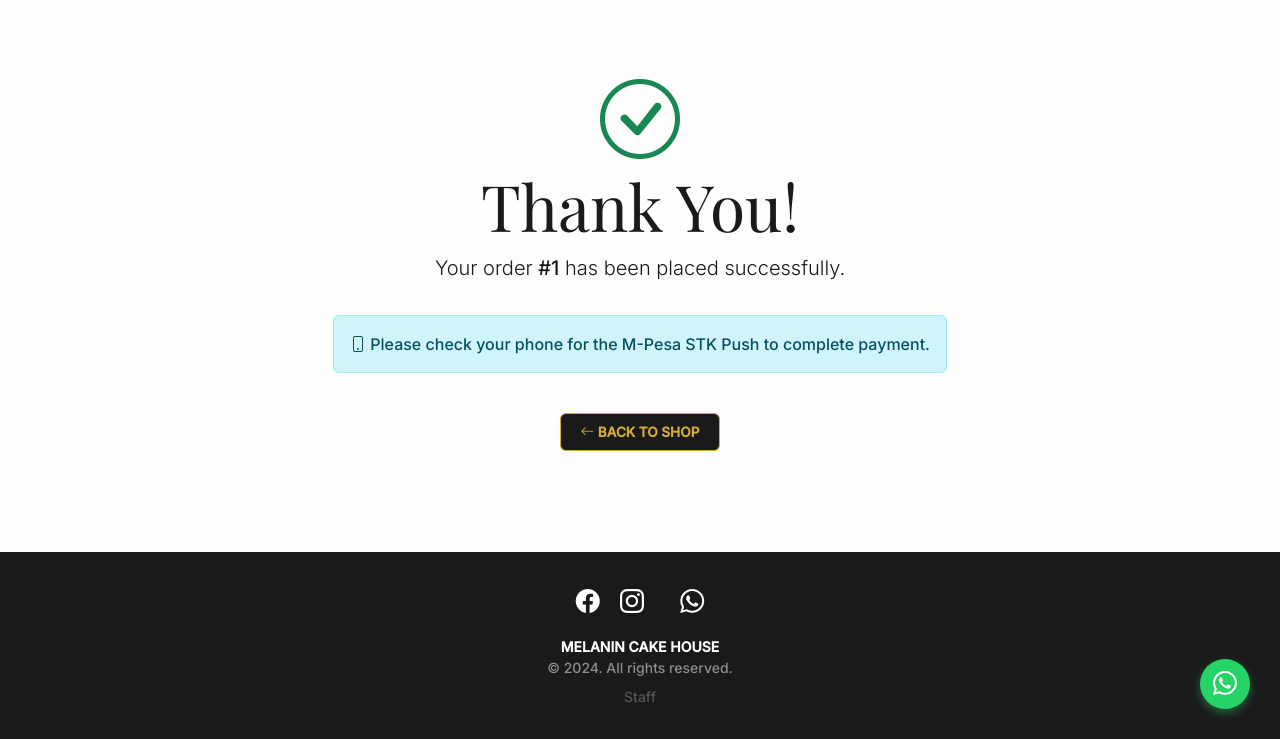
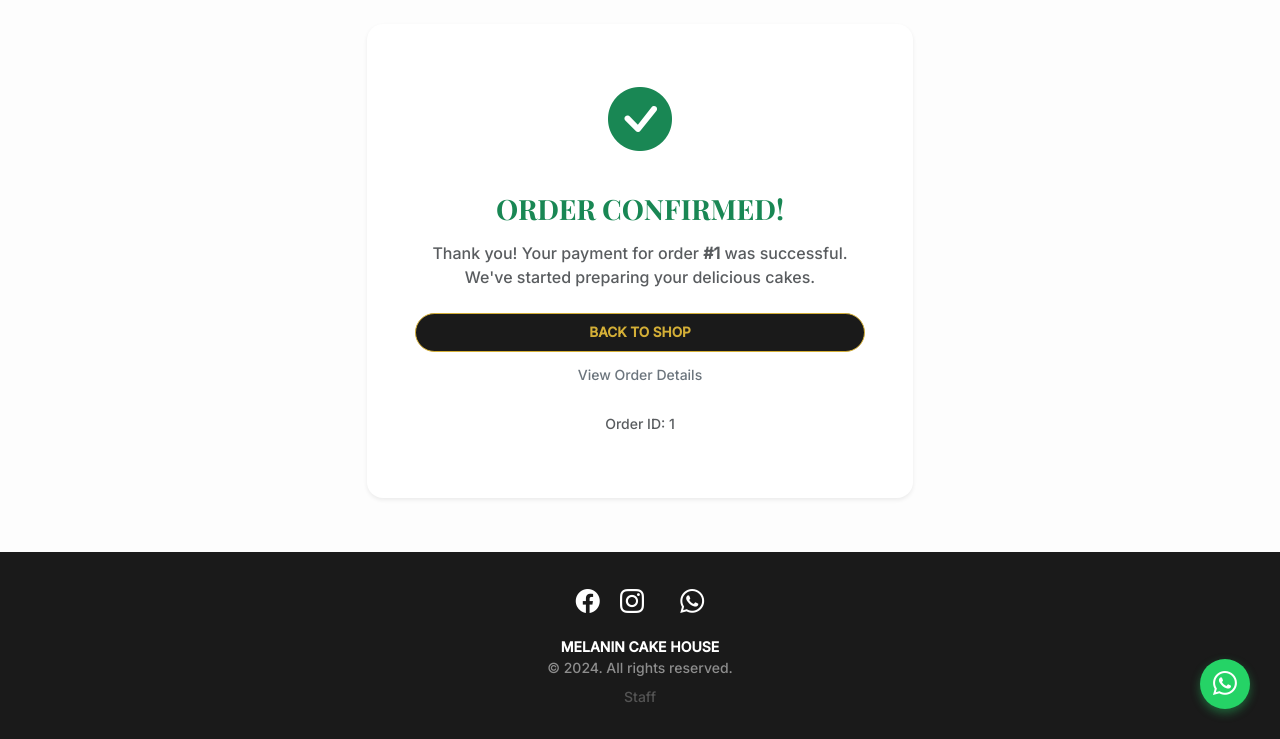
Before and after one commit to Romleni-web/cake_shop, a Django app: template templates/orders/order/created.html in a window 1280 px wide. Shown: the part 61-800 px from the top of the page. Run offline with Django 4.2, Linux system fonts and the light colour scheme; the template is opened without the code that fills it: values that come from a table or form of the project are taken from there, others are empty; tables that the repository leaves empty hold one stand-in row (values such as "Sample post").

Commit message:
Checkout: Added real-time payment status polling on the success page

```diff
--- a/orders/urls.py
+++ b/orders/urls.py
@@ -7,4 +7,5 @@ urlpatterns = [
     path('create/', views.order_create, name='order_create'),
     path('track/', views.order_track, name='order_track'),
     path('mpesa-callback/', views.mpesa_callback, name='mpesa_callback'),
+    path('check-payment-status/<int:order_id>/', views.check_payment_status, name='check_payment_status'),
 ]
--- a/orders/views.py
+++ b/orders/views.py
@@ -82,3 +82,7 @@ def order_track(request):
         except Order.DoesNotExist:
             order = None
     return render(request, 'orders/order/track.html', {'order': order})
+
+def check_payment_status(request, order_id):
+    order = get_object_or_404(Order, id=order_id)
+    return JsonResponse({'paid': order.paid})
--- a/templates/orders/order/created.html
+++ b/templates/orders/order/created.html
@@ -1,18 +1,62 @@
 {% extends "base.html" %}
 
-{% block title %}Thank you{% endblock %}
+{% block title %}Order #{{ order.id }} - Melanin Cake House{% endblock %}
 
 {% block content %}
-<div class="text-center py-5">
-    <i class="bi bi-check-circle text-success display-1 mb-4"></i>
-    <h1 class="display-3">Thank You!</h1>
-    <p class="lead">Your order <strong>#{{ order.id }}</strong> has been placed successfully.</p>
-    <div class="alert alert-info d-inline-block mt-3">
-        <i class="bi bi-phone"></i> Please check your phone for the M-Pesa STK Push to complete payment.
+<div class="row justify-content-center">
+    <div class="col-md-8 col-lg-6">
+        <div class="card p-4 p-md-5 text-center shadow-sm border-0 rounded-4">
+            <div id="payment-pending">
+                <div class="spinner-border text-warning mb-4" role="status" style="width: 3rem; height: 3rem;">
+                    <span class="visually-hidden">Loading...</span>
+                </div>
+                <h1 class="h3 fw-bold mb-3 text-uppercase tracking-widest">Waiting for Payment</h1>
+                <p class="text-muted mb-4">Please complete the M-Pesa STK Push on your phone to finalize order <strong>#{{ order.id }}</strong>.</p>
+                <div class="alert bg-dark text-white border-0 py-3 mb-4 rounded-3 small">
+                    <i class="bi bi-phone me-2 text-warning"></i> Keep your phone nearby and enter your PIN when prompted.
+                </div>
+            </div>
+
+            <div id="payment-success" style="display: none;">
+                <div class="mb-4">
+                    <i class="bi bi-check-circle-fill text-success" style="font-size: 4rem;"></i>
+                </div>
+                <h1 class="h3 fw-bold mb-3 text-uppercase tracking-widest text-success">Order Confirmed!</h1>
+                <p class="text-muted mb-4">Thank you! Your payment for order <strong>#{{ order.id }}</strong> was successful. We've started preparing your delicious cakes.</p>
+                <div class="d-grid gap-2">
+                    <a href="{% url 'cakes:product_list' %}" class="btn btn-primary rounded-pill">Back to Shop</a>
+                    <a href="{% url 'orders:order_track' %}?order_id={{ order.id }}&email={{ order.email }}" class="btn btn-outline-secondary btn-sm border-0">View Order Details</a>
+                </div>
+            </div>
+
+            <p class="text-muted small mt-4">Order ID: {{ order.id }}</p>
+        </div>
     </div>
-    <br>
-    <a href="{% url 'cakes:product_list' %}" class="btn btn-primary mt-4">
-        <i class="bi bi-arrow-left"></i> Back to Shop
-    </a>
 </div>
+
+<script>
+    const orderId = "{{ order.id }}";
+    const checkUrl = "{% url 'orders:check_payment_status' order.id %}";
+
+    function checkStatus() {
+        fetch(checkUrl)
+            .then(response => response.json())
+            .then(data => {
+                if (data.paid) {
+                    document.getElementById('payment-pending').style.display = 'none';
+                    document.getElementById('payment-success').style.display = 'block';
+                } else {
+                    // Poll again in 3 seconds
+                    setTimeout(checkStatus, 3000);
+                }
+            })
+            .catch(error => {
+                console.error('Error checking payment status:', error);
+                setTimeout(checkStatus, 5000); // Try again later on error
+            });
+    }
+
+    // Start polling
+    checkStatus();
+</script>
 {% endblock %}
```
